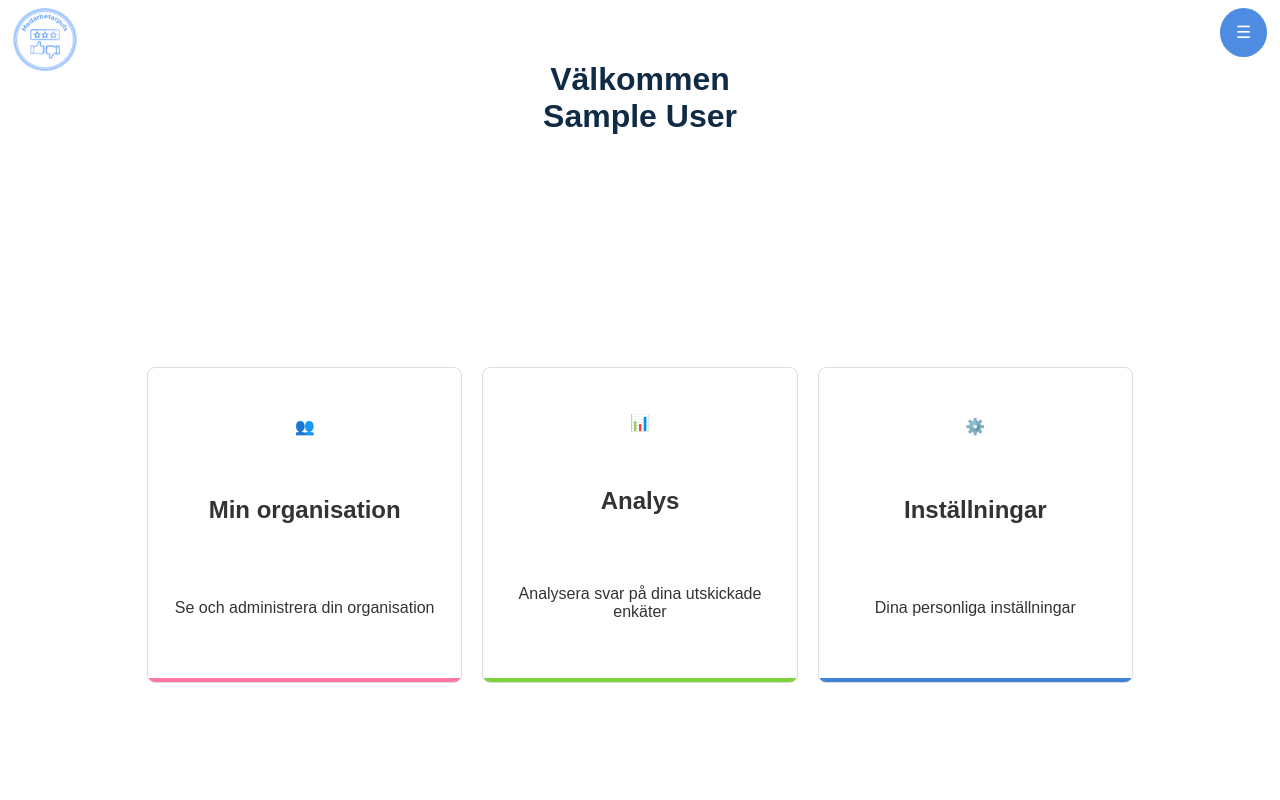
After one commit to EspiroFares/Medarbetarpuls, a Django app: page /start-admin/ in a window 1280 px wide. The commit adds this page. Run offline with Django 5.2, Linux system fonts and the light colour scheme; the visitor is signed in with stand-in values (Sample User, id 1); parts of the project's set-up code (start-up, migrations or seed data) failed here and were passed over; some libraries are stand-ins or nearby versions.

Commit message:
added start_admin.html and routing

```diff
--- a/Medarbetarpuls/medarbetarapp/templates/sidepanel.html
+++ b/Medarbetarpuls/medarbetarapp/templates/sidepanel.html
@@ -8,17 +8,22 @@ This template is designed to be used by including it and was specifically design
 {% comment %} Sidepanel code {% endcomment %}
 <div class="sidepanel" id="panel">
   {% if user.admin %}
+  <a href={% url 'start_admin' %}>Startsida</a>
+  <a href={% url 'my_org' %}>Min organisation</a>
+  <a href={% url 'analysis' %}>Analys</a>
+  <a href={% url 'settings_admin' %}>Inställningar</a>
+  {% elif user.user_role == "surveyresponder" %}
+  <a href={% url 'start_user' %}>Startsida</a>
+  <a href={% url 'unanswered_surveys' %}>Obesvarade enkäter</a>
+  <a href={% url 'my_results' %}>Se resultat</a>
+  <a href={% url 'settings_user' %}>Inställningar</a>
+  {% else %}
   <a href={% url 'start_creator' %}>Startsida</a>
   <a href={% url 'unanswered_surveys' %}>Obesvarade enkäter</a>
   <a href={% url 'templates_and_drafts' %}>Mallar & Utkast</a>
   <a href={% url 'create_survey' %}>Skapa enkät</a>
   <a href={% url 'my_results' %}>Se resultat</a>
-  <a href={% url 'my_org' %}>Min organisation</a>
-  <a href={% url 'settings_admin' %}>Inställningar</a>
-  {% else %}
-  <a href={% url 'start_user' %}>Startsida</a>
-  <a href={% url 'unanswered_surveys' %}>Obesvarade enkäter</a>
-  <a href={% url 'my_results' %}>Se resultat</a>
+  <a href={% url 'analysis' %}>Analys</a>
   <a href={% url 'settings_user' %}>Inställningar</a>
   {% endif %}
   <button class="image-button logout" onclick="window.location.href='{% url 'login' %}'"
--- /dev/null
+++ b/Medarbetarpuls/medarbetarapp/templates/start_admin.html
@@ -0,0 +1,33 @@
+<!DOCTYPE html>
+<html lang="sv">
+  <head>
+    {% load static %}
+    <script src="https://unpkg.com/htmx.org@1.8.4"></script>
+    <meta charset="UTF-8" />
+    <meta name="viewport" content="width=device-width, initial-scale=1.0" />
+    <title>Medarbetarpuls - Home</title>
+    <link rel="stylesheet" href="{% static 'css/main.css' %}" />
+  </head>
+  <body>
+    {% include "topbar.html" with pagetitle=pagetitle %}
+    <div class="start-container">
+      <div class="grid-container">
+        <a href="{% url 'my_org' %}" class="grid-item pink">
+          <div class="icon">👥</div>
+          <h2>Min organisation</h2>
+          <p>Se och administrera din organisation</p>
+        </a>
+        <a href="{% url 'analysis' %}" class="grid-item green">
+          <div class="icon">📊</div>
+          <h2>Analys</h2>
+          <p>Analysera svar på dina utskickade enkäter</p>
+        </a>
+        <a href="{% url 'settings_admin' %}" class="grid-item blue">
+          <div class="icon">⚙️</div>
+          <h2>Inställningar</h2>
+          <p>Dina personliga inställningar</p>
+        </a>
+      </div>
+    </div>
+  </body>
+</html>
--- a/Medarbetarpuls/medarbetarapp/templates/start_creator.html
+++ b/Medarbetarpuls/medarbetarapp/templates/start_creator.html
@@ -35,11 +35,11 @@
           <p>Se dina tidigare skapade och utkast av enkäter</p>
         </a>
         <a href="{% url 'analysis' %}" class="grid-item pink">
-          <div class="icon">👥</div>
+          <div class="icon">📊</div>
           <h2>Analys</h2>
           <p>Analysera svar på dina utskickade enkäter</p>
         </a>
-        <a href="{% url 'settings_admin' %}" class="grid-item blue">
+        <a href="{% url 'settings_user' %}" class="grid-item blue">
           <div class="icon">⚙️</div>
           <h2>Inställningar</h2>
           <p>Dina personliga inställningar</p>
--- a/Medarbetarpuls/medarbetarapp/templates/topbar.html
+++ b/Medarbetarpuls/medarbetarapp/templates/topbar.html
@@ -14,6 +14,13 @@ To include this template, use the following code and input the wanted value for
   <!-- Code for the logo -->
   <div class="topbar-logo">
     {% if user.admin %}
+    <a href={% url 'start_admin' %}
+      ><img
+        src="{% static 'logo.png' %}"
+        alt="Medarbetarpuls"
+        class="topbar-logo"
+    /></a>
+    {% elif user.user_role == "surveycreator" %}
     <a href={% url 'start_creator' %}
       ><img
         src="{% static 'logo.png' %}"
--- a/Medarbetarpuls/medarbetarapp/urls.py
+++ b/Medarbetarpuls/medarbetarapp/urls.py
@@ -29,6 +29,7 @@ urlpatterns = [
     path("settings-user/", views.settings_user_view, name="settings_user"),
     path("start-creator/", views.start_creator_view, name="start_creator"),
     path("start-user/", views.start_user_view, name="start_user"),
+    path("start-admin/", views.start_admin_view, name="start_admin"),
     path("survey-result/<int:survey_id>/", views.survey_result_view, name="survey_result"),
     path("survey-status/", views.survey_status_view, name="survey_status"),
     path("unanswered-surveys/", views.unanswered_surveys_view, name="unanswered_surveys"),
--- a/Medarbetarpuls/medarbetarapp/views.py
+++ b/Medarbetarpuls/medarbetarapp/views.py
@@ -777,12 +777,17 @@ def login_view(request):
                 login(request, user)
                 if user.user_role == models.UserRole.ADMIN:
                     response = HttpResponse()
-                    response["HX-Redirect"] = "/start-creator/"
+                    response["HX-Redirect"] = "/start-admin/"
                     logger.debug("Admin %e successfully logged in.", email)
                     return response
-                else:  # implement check if user is creator or responder?
+                elif user.user_role == models.UserRole.SURVEY_RESPONDER:
                     response = HttpResponse()
                     response["HX-Redirect"] = "/start-user/"
+                    logger.debug("User %e successfully logged in.", email)
+                    return response
+                else:
+                    response = HttpResponse()
+                    response["HX-Redirect"] = "/start-creator/"
                     logger.debug("User %e successfully logged in.", email)
                     return response
             else:
@@ -1195,6 +1200,12 @@ def start_user_view(request):
         request, "start_user.html", {"pagetitle": f"Välkommen<br>{request.user.name}"}
     )
 
+@login_required
+def start_admin_view(request):
+    return render(
+        request, "start_admin.html", {"pagetitle": f"Välkommen<br>{request.user.name}"}
+    )
+
 
 def survey_result_view(request, survey_id):
     survey_results = SurveyUserResult.objects.filter(id=survey_id).first()
```
